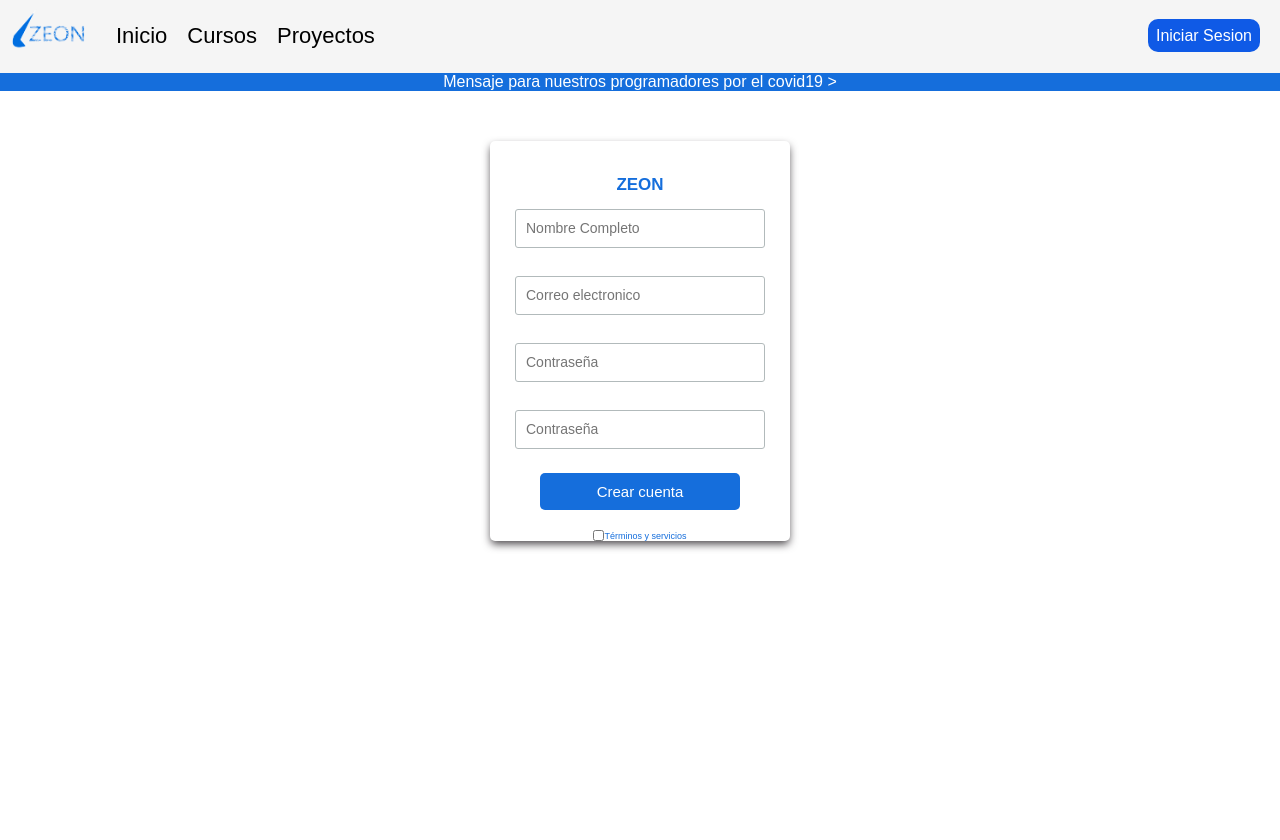
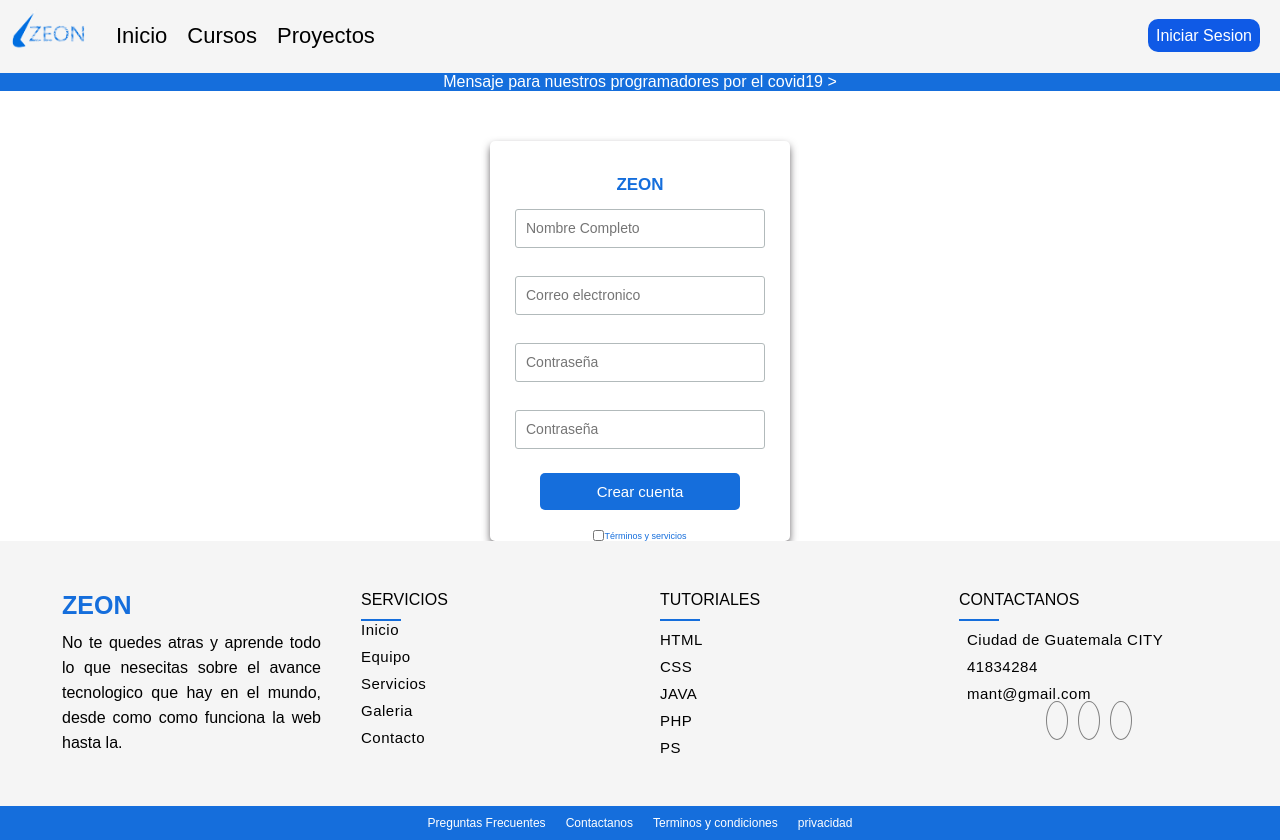
Before and after one commit to BsMonterroso/ZEONBETA, a plain HTML site: page registro.html in a window 1280 px wide. Before the commit the page ends 800 px from the top, so only its background shows below. Drawn offline with Linux system fonts and the light colour scheme.

Commit message:
Footer/links de menus
se agrego footer de prueba, y se agregaron links al menu principal para facil manejo de navegacion.

```diff
--- a/registro.html
+++ b/registro.html
@@ -6,6 +6,7 @@
         <meta charset="utf-8">
         <link rel="stylesheet" href="css/estilos.css">
         <link rel="stylesheet" href="css/login.css">
+        <link rel="stylesheet" href="css/footer.css">
 
         <meta http-equiv="X-UA-Compatible" content="ie=edge">
 	    <meta name="viewport" content="width=device-width, initical-scale=1.0">
@@ -20,13 +21,13 @@
                     <div class="bs_logo">
                         <img src="img/logoZeon.png" alt="">
                     </div>
-                    <a href="#">Inicio</a>
-                    <a href="#">Cursos</a>
+                    <a href="index.html">Inicio</a>
+                    <a href="cursos.html">Cursos</a>
                     <a href="#">Proyectos</a>
                 </div>
 
                 <div class="bs_derecha">
-                    <a href="#">Iniciar Sesion</a>
+                    <a href="login.html">Iniciar Sesion</a>
                 </div>
             </nav>
             <div class="bs_anuncio">
@@ -35,8 +36,8 @@
 
         </header>
         <section class="bs_categorias">
-            <a href="#">Inicio</a>
-            <a href="#">Cursos</a>
+            <a href="index.html">Inicio</a>
+            <a href="cursos.html">Cursos</a>
             <a href="#">Proyectos</a>
         </section>
         <!----------------------- SECCIÓN DEL CUERPO DE LA PÁGINA ------------------------>
@@ -61,6 +62,66 @@
 
         </div>
         <!---------------------------- SECCIÓN DEL FOOTER ------------------------------->
-        <footer></footer>
+        <footer>
+
+            <div class="footer">
+                <div class="contenedor-footer">
+
+                    <div class="footer-items">
+                        <h1>ZEON</h1>
+                        <p>
+                            No te quedes atras y aprende todo lo que nesecitas sobre el avance tecnologico que hay en el mundo, desde como como funciona la web hasta la.
+                        </p>
+                    </div>
+
+                    <div class="footer-items">
+                        <h2>Servicios</h2>
+                        <div class="border"> </div>
+                        <ul>
+                            <a href="">Inicio<li></li></a>
+                            <a href=""><li>Equipo</li></a>
+                            <a href=""><li>Servicios</li></a>
+                            <a href=""><li>Galeria</li></a>
+                            <a href=""><li>Contacto</li></a>
+                        </ul>
+                    </div>
+
+                    <div class="footer-items">
+                        <h2>Tutoriales</h2>
+                        <div class="border"> </div>
+                        <ul>
+                            <a href=""><li>HTML</li></a>
+                            <a href=""><li>CSS</li></a>
+                            <a href=""><li>JAVA</li></a>
+                            <a href=""><li>PHP</li></a>
+                            <a href=""><li>PS</li></a>
+                        </ul>
+                    </div>
+
+                    <div class="footer-items">
+                        <h2>
+                            Contactanos</h2>
+                        <div class="border"> </div>
+                        <ul>
+                            <li><i class="fa fa-map-marker" aria-hidden="true"></i>Ciudad de Guatemala CITY</li>
+                            <li><i class="fa fa-phone" aria-hidden="true"></i>41834284</li>
+                            <li><i class="fa fa-envelope" aria-hidden="true"></i>mant@gmail.com</li>
+                        </ul>
+                        <div class="social-media">
+                            <a href=""><i class="fa fa-facebook" aria-hidden="true"></i></a>
+                            <a href=""><i class="fa fa-twitter" aria-hidden="true"></i></a>
+                            <a href=""><i class="fa fa-instagram" aria-hidden="true"></i></a>
+                        </div>
+                    </div>
+
+                </div>
+                <div class="footer-bottom">
+                    <a href="">Preguntas Frecuentes</a><a href="">Contactanos</a><a href="">Terminos y condiciones</a><a href="">privacidad</a>
+                </div>
+
+            </div>
+
+
+        </footer>
     </body>
 </html>
```
Also changed, not shown: index.html (+5 -5 lines), login.html (+5 -5 lines), perfil.html (+5 -5 lines).
